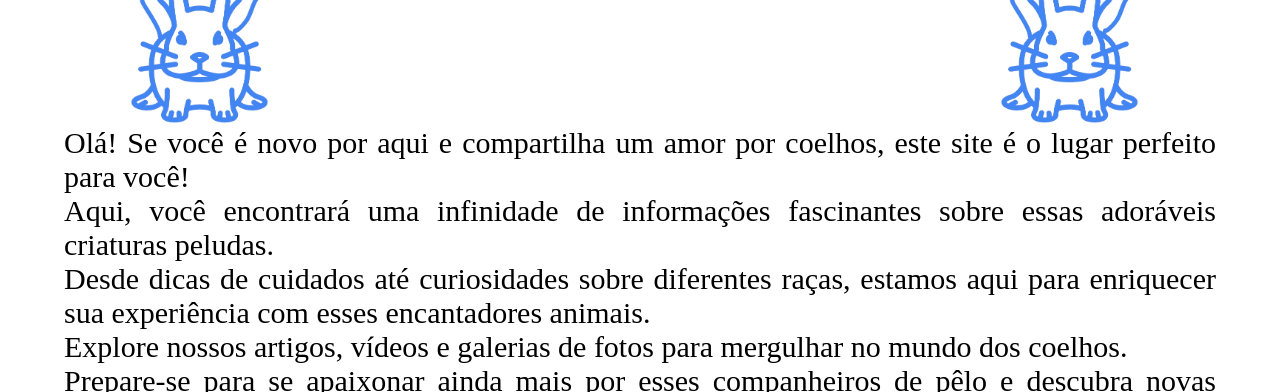
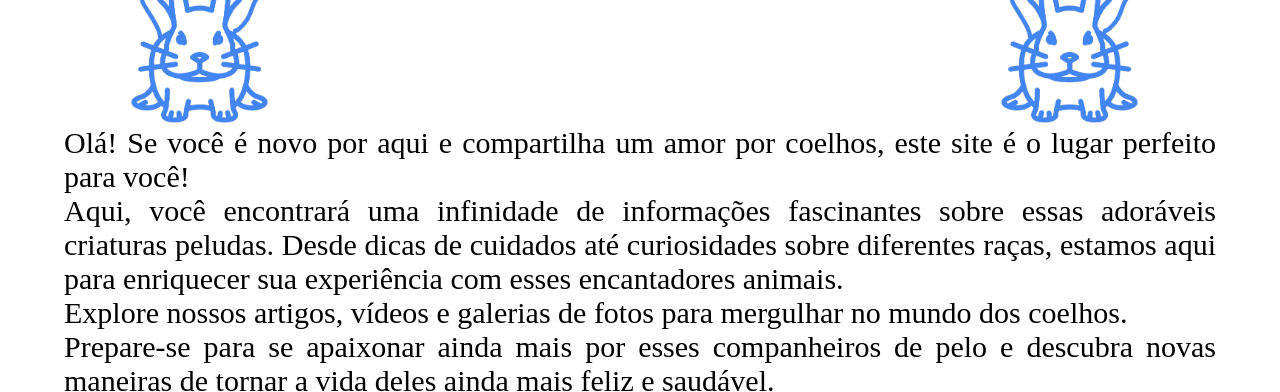
Before and after one commit to bunnyvillage/bunnyvillage.github.io, a plain HTML site: page index.html in a window 1280 px wide. Shown: the part 60-452 px from the top of the page. Drawn offline with Linux system fonts and the light colour scheme; a web font is replaced by a local one.

Commit message:
alterações

```diff
--- a/index.html
+++ b/index.html
@@ -18,10 +18,9 @@
     <main>
 
         <p>Olá! Se você é novo por aqui e compartilha um amor por coelhos, este site é o lugar perfeito para você!</p>
-        <p>Aqui, você encontrará uma infinidade de informações fascinantes sobre essas adoráveis criaturas peludas.</p>
-        <p>Desde dicas de cuidados até curiosidades sobre diferentes raças, estamos aqui para enriquecer sua experiência com esses encantadores animais.</p>
+        <p>Aqui, você encontrará uma infinidade de informações fascinantes sobre essas adoráveis criaturas peludas. Desde dicas de cuidados até curiosidades sobre diferentes raças, estamos aqui para enriquecer sua experiência com esses encantadores animais.</p>
         <p>Explore nossos artigos, vídeos e galerias de fotos para mergulhar no mundo dos coelhos.</p>
-        <p>Prepare-se para se apaixonar ainda mais por esses companheiros de pêlo e descubra novas maneiras de tornar a vida deles ainda mais feliz e saudável.</p>
+        <p>Prepare-se para se apaixonar ainda mais por esses companheiros de pelo e descubra novas maneiras de tornar a vida deles ainda mais feliz e saudável.</p>
         <p>Bem-vindo à comunidade dos amantes de coelhos!</p>
 
     </main>
```
